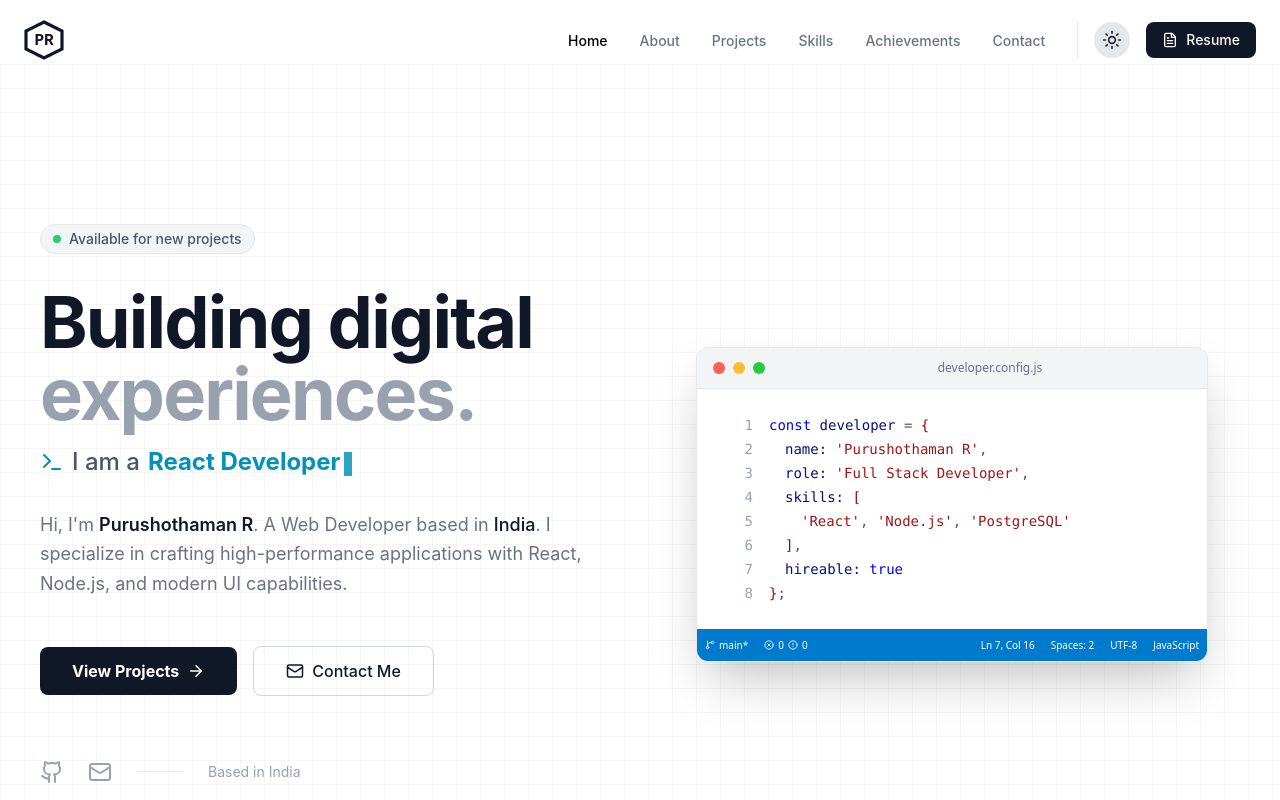
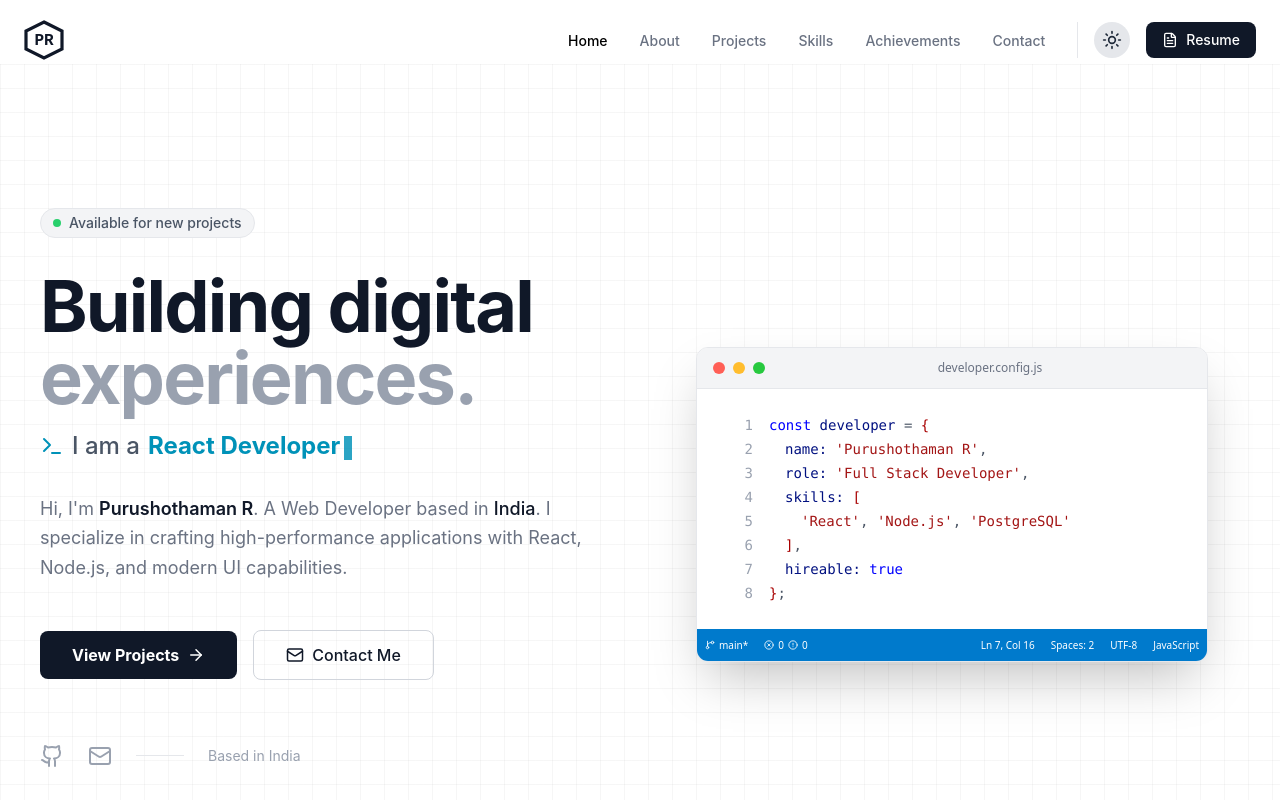
Before and after one commit to purushothaman-web/portfolio-2.0, a React (Vite) app: page / in a window 1280 px wide. Shown: the top 800 px of the page. Built offline with nearby package versions, Linux system fonts and the light colour scheme.

Commit message:
fix padding issue

```diff
--- a/src/pages/Home.tsx
+++ b/src/pages/Home.tsx
@@ -125,7 +125,7 @@ export default function Home() {
                         initial={{ opacity: 0 }}
                         animate={{ opacity: 1 }}
                         transition={{ duration: 0.5, delay: 0.5 }}
-                        className="pt-8 flex items-center justify-center lg:justify-start gap-6 text-gray-400 dark:text-gray-500"
+                        className="pt-8 pb-8 flex items-center justify-center lg:justify-start gap-6 text-gray-400 dark:text-gray-500"
                     >
                         <a href="https://github.com/purushothaman-web" target="_blank" rel="noopener noreferrer" className="hover:text-black dark:hover:text-white transition-colors">
                             <Github size={24} />
```
Also changed, not shown: 1 other file (tests, documents, lock files or other folders).
